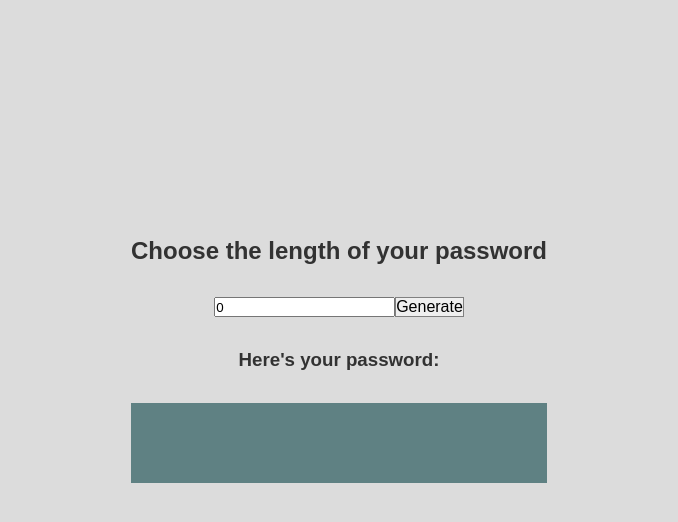
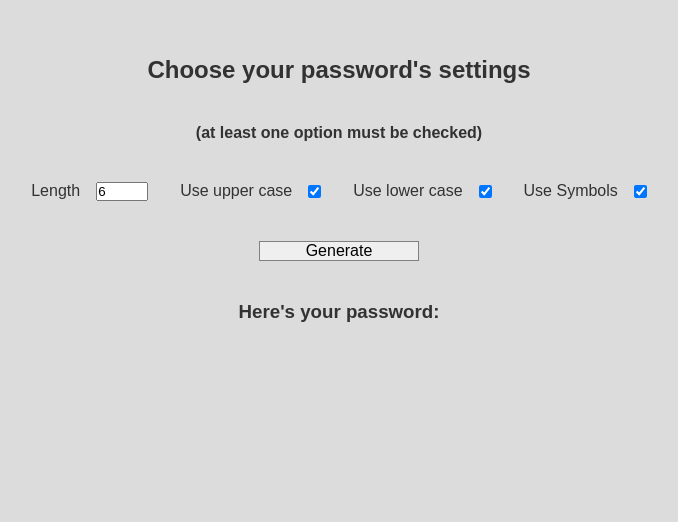
Before and after one commit to GitShizu/exercise-react-states, a React (Vite) app: page / in a window 1280 px wide. Shown: the part 1640-2162 px from the top of the page, without its empty margins (301-979 px from the left). Built offline with nearby package versions, Linux system fonts and the light colour scheme.

Commit message:
Feat - added extra features to pswgen

```diff
--- a/src/components/Main.css
+++ b/src/components/Main.css
@@ -3,5 +3,6 @@ main {
     display: grid;
     place-content: center;
     text-align: center;
+    gap: 3rem;
     font-size: 2rem;
 }
--- a/src/components/Navbar.css
+++ b/src/components/Navbar.css
@@ -20,7 +20,7 @@
     height: 40px;
 }
 
-#dashboard{
+#links-container{
     display: flex;
     gap: 3rem;
     font-weight: 600;
--- a/src/components/Navbar.jsx
+++ b/src/components/Navbar.jsx
@@ -23,7 +23,7 @@ export default ({ navLinksData, logoUrl, logoAlt, islightModeOn, handleColorMode
             <figure>
                 <img src={logoUrl} alt={logoAlt} />
             </figure>
-            <section id='dashboard'>
+            <section id='links-container'>
                 <Links linksDataArray={navLinksData} />
             </section>
             <div id='switch'>
--- a/src/components/PSWgen.css
+++ b/src/components/PSWgen.css
@@ -1,18 +1,27 @@
 #psw-gen{
     height: 100vh;
     display: grid;
-    place-content: center;
-    gap: 2rem;
+    place-content: start;
+    justify-content: center;
+    gap: 2.5rem;
     text-align: center;
+    padding-top: 6rem;
 }
-#psw-gen div{
+#psw-gen form{
     width: 100%;
     display: flex;
     justify-content: center;
+    gap: 2rem;
+}
+#psw-gen label{
+    display: flex;
+    gap: 1rem;
 }
 #output{
     font-size: 3rem;
     font-weight: 600;
-    background-color: rgba(54, 99, 102, 0.75);
-    height: 10vh;
 }
+#psw-gen button {
+    width: 10rem;
+    justify-self: center;
+}
--- a/src/components/PSWgen.jsx
+++ b/src/components/PSWgen.jsx
@@ -2,12 +2,16 @@ import { useState } from "react"
 import './PSWgen.css'
 
 export default () => {
-    const [passwordLength, setPasswordLength] = useState(0)
-    const [password, setPassword] = useState('')
+    const [passwordLength, setPasswordLength] = useState(6);
+    const [password, setPassword] = useState('');
+    const [addUpperCase, setAddUpperCase] = useState(true);
+    const [addLowerCase, setAddLowerCase] = useState(true);
+    const [addSymbols, setAddSymbols] = useState(true);
 
-    const handleInput = e => setPasswordLength(e.target.value);
+    const handleLength = e => setPasswordLength(e.target.valueAsNumber);
     const generatePassword = () => {
-        const characters = 'abcdefghijklmnopqrstuvwxyzABCDEFGHIJKLMNOPQRSTUVWXYZ0123456789!@#$%^&*()'
+        let characters = 'abcdefghijklmnopqrstuvwxyz0123456789!@#$%^&*()'
+        if (addUpperCase) { characters += 'ABCDEFGHIJKLMNOPQRSTUVWXYZ' }
         let randomPassword = '';
         for (let i = 0; i < passwordLength; i++) {
             const randomIndex = Math.floor(Math.random() * (characters.length - 1) + 1)
@@ -15,15 +19,50 @@ export default () => {
         }
         setPassword(randomPassword)
     }
+    const handleUpperCase = () => { addUpperCase ? setAddUpperCase(false) : setAddUpperCase(true) };
+    const handleLowerCase = () => { addLowerCase ? setAddLowerCase(false) : setAddLowerCase(true) };
+    const handleSymbols = () => { addSymbols ? setAddSymbols(false) : setAddSymbols(true) };
+    const noCheckBoxesChecked = !addUpperCase && !addLowerCase && !addSymbols;
     return (
         <section id="psw-gen">
-            <h2>Choose the length of your password</h2>
+            <h2>Choose your password's settings</h2>
+            <h4>(at least one option must be checked)</h4>
+            <form id="dashboard">
+                <label>Length
+                    <input type="number"
+                        onChange={handleLength}
+                        value={passwordLength}
+                        min={6}
+                        max={30} />
+                </label>
+                <label>Use upper case
+
+                    <input type="checkbox"
+                        onChange={handleUpperCase}
+                        checked={addUpperCase} />
+
+                </label>
+                <label>Use lower case
+
+                    <input type="checkbox"
+                        onChange={handleLowerCase}
+                        checked={addLowerCase} />
+
+                </label>
+                <label>Use Symbols
+
+                    <input type="checkbox"
+                        onChange={handleSymbols}
+                        checked={addSymbols} />
+
+                </label>
+            </form>
+
+            <button onClick={generatePassword} disabled={noCheckBoxesChecked}>Generate</button>
             <div>
-                <input type="number" onChange={handleInput} value={passwordLength} />
-                <button onClick={generatePassword}>Generate</button>
+            <h3>Here's your password:</h3>
+            <span id="output">{password}</span>
             </div>
-            <h3>Here's your password:</h3>
-            <div id="output">{password}</div>
         </section>
     )
 }
--- a/src/components/Slider.css
+++ b/src/components/Slider.css
@@ -20,8 +20,8 @@
     justify-content: center;
     gap: 1rem;
     padding: 2rem 2rem;
-    width: 75vw;
-    background-color: rgba(54, 99, 102, 0.75);
+    width: 95vw;
+    background-color: rgba(81, 168, 194, 60%);
 }
 
 #slider-container button{
@@ -29,5 +29,5 @@
     padding: 0.4rem 0.4rem 0;
     border-radius: 50%;
     position: relative;
-    left: 1.85rem
+    left: 1.85rem;
 }
```
